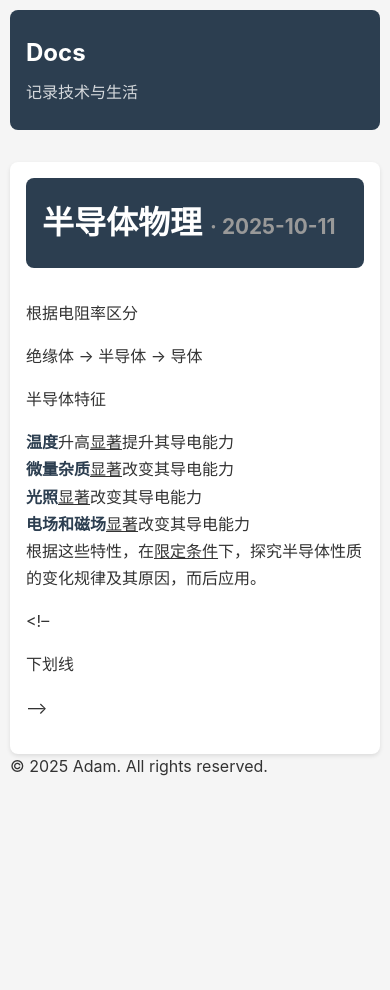
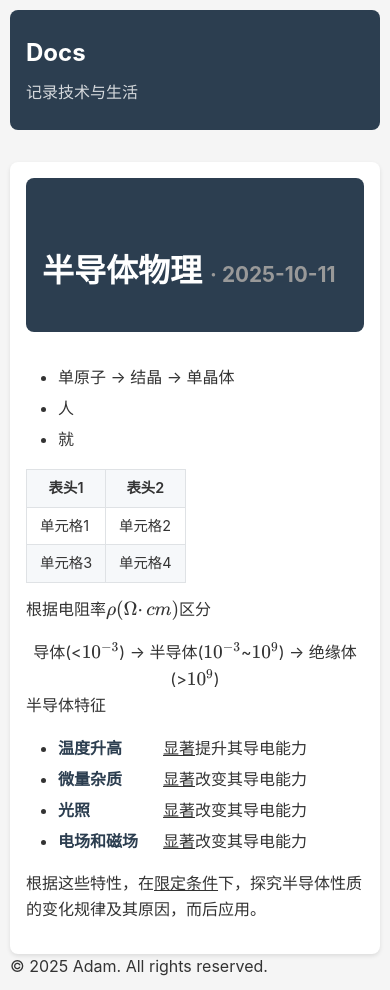
Before and after one commit to lzh210802066/lzh210802066.github.io, a Jekyll site: the page built from _posts/技术/2025-10-12-半导体物理.md, in a window 390 px wide. Built offline with Jekyll 4.4.1, drawn with Linux system fonts in a browser that asks for light colours; before the commit the page ends 900 px from its top, so only the background shows below that.

Commit message:
Update blog content

```diff
--- a/_layouts/default.html
+++ b/_layouts/default.html
@@ -1,114 +1,361 @@
 <!DOCTYPE html>
 <html lang="zh-CN">
+
 <head>
-    <!--
-        HTML5 文档声明与语言设定
-        lang="zh-CN" 指定网页为简体中文，有助于搜索引擎与浏览器正确识别语言。
-    -->
-    <meta charset="UTF-8"> <!-- 网页编码设置为 UTF-8，支持中文字符 -->
+    <meta charset="UTF-8">
     <meta name="viewport" content="width=device-width, initial-scale=1.0">
-    <!-- viewport 让页面在移动端设备上按比例自适应显示 -->
-
-    <!--
-        页面标题部分：
-        {{ page.title }} 取自页面 Front Matter（如 index.html 的 title）
-        {{ site.title }} 取自 _config.yml 中的站点配置
-        最终渲染为类似 “首页 - 我的个人博客”
-    -->
     <title>{{ page.title }} - {{ site.title }}</title>
 
-    <!--
-        加载自定义的全站样式表
-        {{ '/assets/css/style.css' | relative_url }} 会根据 baseurl 自动生成正确路径
-        例如：/assets/css/style.css 或 /blog/assets/css/style.css
-    -->
+    <!-- 自定义样式 -->
     <link rel="stylesheet" href="{{ '/assets/css/style.css' | relative_url }}">
 
-
-    <!-- ===============================
-         💡 代码高亮样式（Highlight.js）
-         =============================== -->
-    <!-- 这里使用 CDN 引入 GitHub Dark 风格的高亮主题 -->
+    <!-- 代码高亮 Highlight.js -->
     <link rel="stylesheet" href="https://cdnjs.cloudflare.com/ajax/libs/highlight.js/11.9.0/styles/github-dark.min.css">
 
+    <!-- KaTeX 数学公式 -->
+    <link rel="stylesheet" href="https://cdn.jsdelivr.net/npm/katex@0.16.9/dist/katex.min.css"
+        integrity="sha384-n8MVd4RsNIU0tAv4ct0nTaAbDJwPJzDEaqSD1odI+WdtXRGWt2kTvGFasHpSy3SV" crossorigin="anonymous">
+    <script defer src="https://cdn.jsdelivr.net/npm/katex@0.16.9/dist/katex.min.js"
+        integrity="sha384-XjKyOOlGwcjNTAIQHIpgOno0Hl1YQqzUOEleOLALmuqehneUG+vnGctmUb0ZY0l8"
+        crossorigin="anonymous"></script>
+    <script defer src="https://cdn.jsdelivr.net/npm/katex@0.16.9/dist/contrib/auto-render.min.js"
+        integrity="sha384-+VBxd3r6XgURycqtZ117nYw44OOcIax56Z4dCRWbxyPt0Koah1uHoK0o4+/RRE05"
+        crossorigin="anonymous"></script>
 
-    <!-- ===============================
-         🧮 KaTeX 数学公式渲染支持
-         =============================== -->
-    <!-- 加载 KaTeX 样式文件 -->
-    <link rel="stylesheet" href="https://cdn.jsdelivr.net/npm/katex@0.16.9/dist/katex.min.css"
-          integrity="sha384-n8MVd4RsNIU0tAv4ct0nTaAbDJwPJzDEaqSD1odI+WdtXRGWt2kTvGFasHpSy3SV"
-          crossorigin="anonymous">
+    <!-- Mermaid 图表支持 -->
+    <script src="https://cdnjs.cloudflare.com/ajax/libs/mermaid/10.6.1/mermaid.min.js"></script>
 
-    <!-- 加载 KaTeX 主 JS 与自动渲染插件 -->
-    <script defer src="https://cdn.jsdelivr.net/npm/katex@0.16.9/dist/katex.min.js"
-            integrity="sha384-XjKyOOlGwcjNTAIQHIpgOno0Hl1YQqzUOEleOLALmuqehneUG+vnGctmUb0ZY0l8"
-            crossorigin="anonymous"></script>
+    <!-- Font Awesome 图标 -->
+    <link rel="stylesheet" href="https://cdnjs.cloudflare.com/ajax/libs/font-awesome/6.5.1/css/all.min.css">
 
-    <script defer src="https://cdn.jsdelivr.net/npm/katex@0.16.9/dist/contrib/auto-render.min.js"
-            integrity="sha384-+VBxd3r6XgURycqtZ117nYw44OOcIax56Z4dCRWbxyPt0Koah1uHoK0o4+/RRE05"
-            crossorigin="anonymous"></script>
+    <!-- 增强 Markdown 样式 -->
+    <style>
+        /* ========== 基础 Markdown 样式 ========== */
 
-    <!--
-        页面加载完成后自动扫描正文中的数学公式并渲染为 KaTeX 格式。
-        支持多种数学分隔符：
-        - $$...$$ 或 \[...\] 表示行间公式
-        - $...$ 或 \(...\) 表示行内公式
-    -->
+        /* 标题样式 */
+        main h1,
+        main h2,
+        main h3,
+        main h4,
+        main h5,
+        main h6 {
+            margin-top: 1.5em;
+            margin-bottom: 0.5em;
+            font-weight: 600;
+            line-height: 1.3;
+        }
+
+        main h1 {
+            font-size: 2em;
+            border-bottom: 2px solid #eaecef;
+            padding-bottom: 0.3em;
+        }
+
+        main h2 {
+            font-size: 1.5em;
+            border-bottom: 1px solid #eaecef;
+            padding-bottom: 0.3em;
+        }
+
+        main h3 {
+            font-size: 1.25em;
+        }
+
+        main h4 {
+            font-size: 1em;
+        }
+
+        main h5 {
+            font-size: 0.875em;
+        }
+
+        main h6 {
+            font-size: 0.85em;
+            color: #6a737d;
+        }
+
+        /* 段落与行高 */
+        main p {
+            margin-bottom: 1em;
+            line-height: 1.6;
+        }
+
+        /* 链接样式 */
+        main a {
+            color: #0366d6;
+            text-decoration: none;
+        }
+
+        main a:hover {
+            text-decoration: underline;
+        }
+
+        /* 列表样式 */
+        main ul,
+        main ol {
+            margin-bottom: 1em;
+            padding-left: 2em;
+        }
+
+        main li {
+            margin-bottom: 0.25em;
+        }
+
+        main ul ul,
+        main ol ul,
+        main ul ol,
+        main ol ol {
+            margin-top: 0.25em;
+            margin-bottom: 0.25em;
+        }
+
+        /* 任务列表（GitHub 风格）*/
+        main input[type="checkbox"] {
+            margin-right: 0.5em;
+        }
+
+        main li.task-list-item {
+            list-style-type: none;
+            margin-left: -1.5em;
+        }
+
+        /* 引用块 */
+        main blockquote {
+            margin: 1em 0;
+            padding: 0.5em 1em;
+            border-left: 4px solid #dfe2e5;
+            background-color: #f6f8fa;
+            color: #6a737d;
+        }
+
+        main blockquote p {
+            margin: 0;
+        }
+
+        /* 水平分割线 */
+        main hr {
+            border: none;
+            border-top: 2px solid #eaecef;
+            margin: 2em 0;
+        }
+
+        /* 行内代码 */
+        main code {
+            padding: 0.2em 0.4em;
+            margin: 0;
+            font-size: 85%;
+            background-color: rgba(175, 184, 193, 0.2);
+            border-radius: 3px;
+            font-family: 'SFMono-Regular', Consolas, 'Liberation Mono', Menlo, monospace;
+        }
+
+        /* 代码块 */
+        main pre {
+            padding: 1em;
+            overflow: auto;
+            font-size: 85%;
+            line-height: 1.45;
+            background-color: #f6f8fa;
+            border-radius: 6px;
+            margin-bottom: 1em;
+        }
+
+        main pre code {
+            padding: 0;
+            margin: 0;
+            background-color: transparent;
+            border-radius: 0;
+            font-size: 100%;
+        }
+
+        /* 表格样式 */
+        main table {
+            border-collapse: collapse;
+            width: 100%;
+            margin-bottom: 1em;
+            overflow: auto;
+            display: block;
+        }
+
+        main table th,
+        main table td {
+            padding: 6px 13px;
+            border: 1px solid #dfe2e5;
+        }
+
+        main table th {
+            font-weight: 600;
+            background-color: #f6f8fa;
+        }
+
+        main table tr {
+            background-color: #fff;
+            border-top: 1px solid #c6cbd1;
+        }
+
+        main table tr:nth-child(2n) {
+            background-color: #f6f8fa;
+        }
+
+        /* 图片样式 */
+        main img {
+            max-width: 100%;
+            height: auto;
+            display: block;
+            margin: 1em auto;
+            border-radius: 4px;
+        }
+
+        /* 脚注样式 */
+        main .footnotes {
+            margin-top: 2em;
+            padding-top: 1em;
+            border-top: 1px solid #eaecef;
+            font-size: 0.9em;
+            color: #6a737d;
+        }
+
+        /* 定义列表 */
+        main dl dt {
+            font-weight: 600;
+            margin-top: 1em;
+        }
+
+        main dl dd {
+            margin-left: 2em;
+            margin-bottom: 0.5em;
+        }
+
+        /* 删除线 */
+        main del {
+            color: #6a737d;
+        }
+
+        /* 高亮文本 */
+        main mark {
+            background-color: #fff3cd;
+            padding: 0.1em 0.2em;
+        }
+
+        /* 键盘按键样式 */
+        main kbd {
+            display: inline-block;
+            padding: 3px 5px;
+            font-size: 11px;
+            line-height: 10px;
+            color: #444d56;
+            vertical-align: middle;
+            background-color: #fafbfc;
+            border: solid 1px #d1d5da;
+            border-bottom-color: #c6cbd1;
+            border-radius: 3px;
+            box-shadow: inset 0 -1px 0 #c6cbd1;
+        }
+
+        /* 缩写（abbr）样式 */
+        main abbr[title] {
+            border-bottom: 1px dotted #6a737d;
+            cursor: help;
+            text-decoration: none;
+        }
+
+        /* 告示框（自定义）*/
+        main .alert {
+            padding: 1em;
+            margin-bottom: 1em;
+            border-left: 4px solid;
+            border-radius: 4px;
+        }
+
+        main .alert-info {
+            background-color: #d1ecf1;
+            border-color: #0c5460;
+            color: #0c5460;
+        }
+
+        main .alert-warning {
+            background-color: #fff3cd;
+            border-color: #856404;
+            color: #856404;
+        }
+
+        main .alert-danger {
+            background-color: #f8d7da;
+            border-color: #721c24;
+            color: #721c24;
+        }
+
+        main .alert-success {
+            background-color: #d4edda;
+            border-color: #155724;
+            color: #155724;
+        }
+
+        /* Mermaid 图表容器 */
+        main .mermaid {
+            text-align: center;
+            margin: 1em 0;
+        }
+
+        /* 响应式调整 */
+        @media (max-width: 768px) {
+            main h1 {
+                font-size: 1.75em;
+            }
+
+            main h2 {
+                font-size: 1.35em;
+            }
+
+            main table {
+                font-size: 0.9em;
+            }
+        }
+    </style>
+
     <script>
-        document.addEventListener("DOMContentLoaded", function() {
+        // KaTeX 数学公式自动渲染
+        document.addEventListener("DOMContentLoaded", function () {
             renderMathInElement(document.body, {
                 delimiters: [
-                    {left: '$$', right: '$$', display: true},   // 行间公式
-                    {left: '$', right: '$', display: false},    // 行内公式
-                    {left: '\\[', right: '\\]', display: true},
-                    {left: '\\(', right: '\\)', display: false}
+                    { left: '$$', right: '$$', display: true },
+                    { left: '$', right: '$', display: false },
+                    { left: '\\[', right: '\\]', display: true },
+                    { left: '\\(', right: '\\)', display: false }
                 ],
-                throwOnError: false,   // 出错时不抛异常
-                strict: false          // 关闭严格模式，防止小错误导致渲染失败
+                throwOnError: false,
+                strict: false
+            });
+
+            // 初始化 Mermaid 图表
+            mermaid.initialize({
+                startOnLoad: true,
+                theme: 'default',
+                securityLevel: 'loose'
             });
         });
     </script>
 </head>
 
 <body>
-    <!-- ===============================
-         🧭 页眉部分（Header / Navigation）
-         =============================== -->
     <header>
         <nav>
-            <!-- 网站标题，点击可回到首页 -->
             <h1><a href="{{ '/' | relative_url }}">{{ site.title }}</a></h1>
-            <!-- 网站描述（来自 _config.yml 的 site.description） -->
             <p>{{ site.description }}</p>
         </nav>
     </header>
 
-    <!-- ===============================
-         📄 主体内容区域
-         =============================== -->
     <main>
         {{ content }}
     </main>
 
-    <!-- ===============================
-         ⚓ 页脚区域（Footer）
-         =============================== -->
     <footer>
-        <!--
-            使用 Liquid 输出作者信息。
-            &copy; 表示版权符号（©）
-            {{ site.author.name }} 从 _config.yml 的 author.name 读取
-        -->
         <p>&copy; {{ "now" | date: "%Y" }} {{ site.author.name }}. All rights reserved.</p>
     </footer>
 
-    <!-- ===============================
-         💡 代码高亮 JS 初始化
-         =============================== -->
-    <!-- 引入 highlight.js 主脚本（CDN 版本） -->
+    <!-- 代码高亮初始化 -->
     <script src="https://cdnjs.cloudflare.com/ajax/libs/highlight.js/11.9.0/highlight.min.js"></script>
-    <!-- 自动扫描页面所有 <pre><code> 块并进行语法高亮 -->
     <script>hljs.highlightAll();</script>
 </body>
+
 </html>
--- a/_posts/技术/2025-10-12-半导体物理.md
+++ b/_posts/技术/2025-10-12-半导体物理.md
@@ -5,24 +5,26 @@ date: 2025-10-11
 ---
 
 
-根据电阻率区分
+- 单原子 → 结晶 → 单晶体
+- 人
+- 就
 
-绝缘体  → 半导体  → 导体
+| 表头1   | 表头2   |
+| ------- | ------- |
+| 单元格1 | 单元格2 |
+| 单元格3 | 单元格4 |
+
+
+根据电阻率$\rho(\Omega·cm)$区分
+
+<center>导体(<$10^{-3}$)  → 半导体($10^{-3}$~$10^9$)  → 绝缘体(>$10^9$)  </center>
+
 
 半导体特征
-- **温度**升高<u>显著</u>提升其导电能力
-- **微量杂质**<u>显著</u>改变其导电能力
-- **光照**<u>显著</u>改变其导电能力
-- **电场和磁场**<u>显著</u>改变其导电能力
+
+- **温度升高**   &emsp;&emsp; <u>显著</u>提升其导电能力
+- **微量杂质**   &emsp;&emsp; <u>显著</u>改变其导电能力
+- **光照**       &emsp;&emsp;&emsp;&emsp; <u>显著</u>改变其导电能力
+- **电场和磁场** &emsp; <u>显著</u>改变其导电能力
 
 根据这些特性，在<u>限定条件</u>下，探究半导体性质的变化规律及其原因，而后应用。
-
-
-
-
- <!--
-
- 下划线 <u> </u>
-
-
-  -->
```
